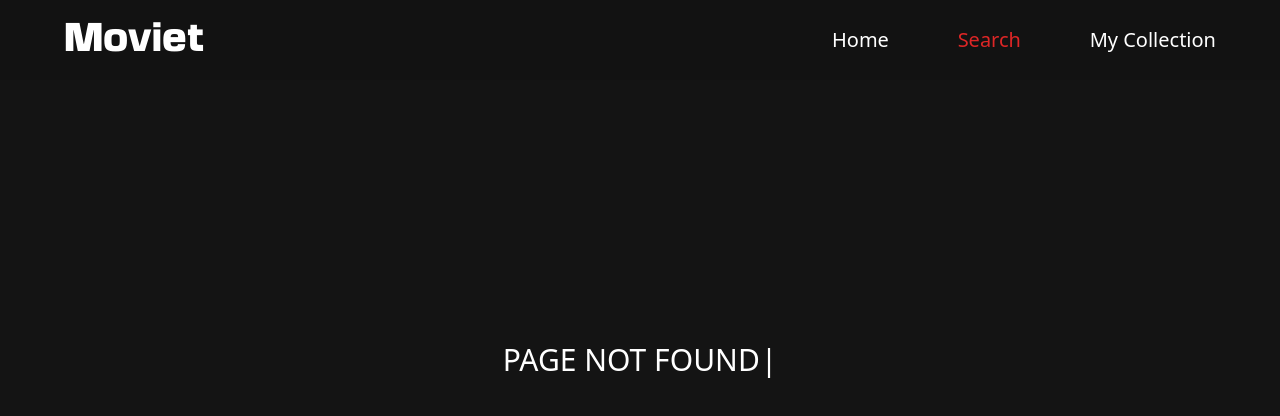
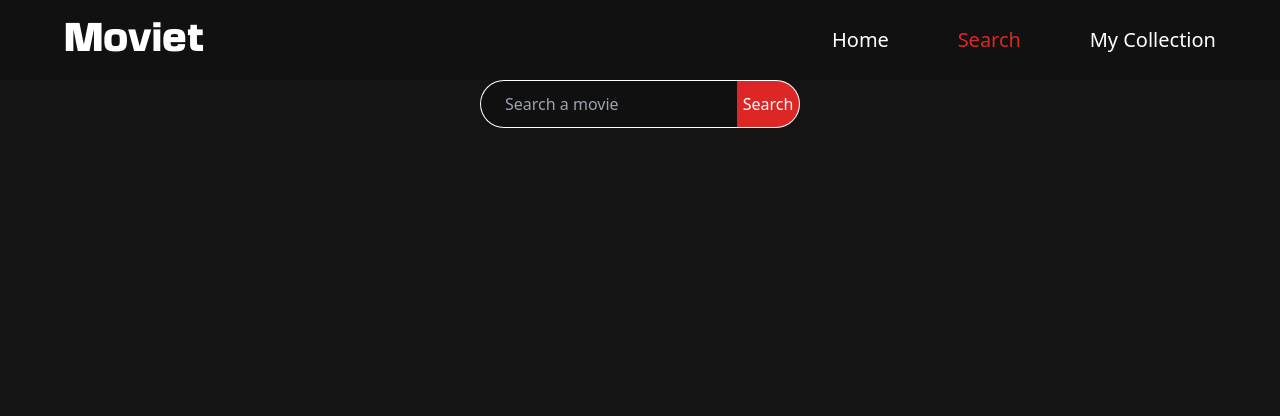
Before and after one commit to ogulcancevik/moviet, a React (Vite) app: page /search in a window 1280 px wide. Before the commit this address had no page. Shown: the top 416 px of the page. Built offline with nearby package versions, Linux system fonts and the light colour scheme.

Commit message:
feat: movie search added.

```diff
--- a/src/App.tsx
+++ b/src/App.tsx
@@ -6,6 +6,7 @@ import CollectionView from './views/CollectionView'
 import HomeView from './views/HomeView'
 import MovieDetailView from './views/MovieDetailView'
 import NotFoundView from './views/NotFoundView'
+import SearchView from './views/SearchView'
 const App: React.FC = () => {
   return (
       <>
@@ -15,6 +16,7 @@ const App: React.FC = () => {
           <Route path="/" element={<HomeView />} />
           <Route path="/movie/:movieId" element={<MovieDetailView />} />
           <Route path="/collection" element={<CollectionView />} />
+          <Route path="/search" element={<SearchView />} />
           <Route path="*" element={<NotFoundView />} />
         </Routes>
       </>
--- a/src/app/modules/movie/movie.actions.ts
+++ b/src/app/modules/movie/movie.actions.ts
@@ -1,6 +1,6 @@
 import { AppDispatch } from '@/app/store'
 import { movieService } from '@/services/movie.service'
-import { SET_MOVIE_CREDITS, SET_MOVIE_DETAIL, SET_MOVIE_TRAILER_INFO, SET_POPULAR_MOVIES, SET_SIMILAR_MOVIES, SET_TOP_RATED_MOVIES } from './movie'
+import { SET_MOVIE_CREDITS, SET_MOVIE_DETAIL, SET_MOVIE_TRAILER_INFO, SET_POPULAR_MOVIES, SET_SEARCHED_MOVIES, SET_SIMILAR_MOVIES, SET_TOP_RATED_MOVIES } from './movie'
 
 export const getPopularMovies = () => async (dispatch: AppDispatch) => {
   const { results } = await movieService.fetchPopularMovies()
@@ -37,3 +37,12 @@ export const getMovieDetail = (movieId : number) => async (dispatch: any) => {
   await dispatch(getMovieTrailerInfo(movieId))
   await dispatch(getSimilarMovies(movieId))
 }
+
+export const getSearchedMovies = (query : string) => async (dispatch: AppDispatch) => {
+  const results = await movieService.fetchSearchedMovie(query)
+  if (!results.length) {
+    console.log('film yok aq')
+    return
+  }
+  dispatch(SET_SEARCHED_MOVIES(results))
+}
--- a/src/app/modules/movie/movie.ts
+++ b/src/app/modules/movie/movie.ts
@@ -1,12 +1,18 @@
 import { createSlice } from '@reduxjs/toolkit'
-import { IMovie, IMovieCredits, IMovieDetail, IMovieTrailerInfo } from './movie.types'
+import {
+  IMovie,
+  IMovieCredits,
+  IMovieDetail,
+  IMovieTrailerInfo
+} from './movie.types'
 export interface MovieState {
-  popularMovies: IMovie[],
-  topRatedMovies: IMovie[],
-  movieTrailerInfo: IMovieTrailerInfo[],
-  movieDetail: IMovieDetail,
-  movieCredits: IMovieCredits,
-  similarMovies: IMovie[]
+  popularMovies: IMovie[];
+  topRatedMovies: IMovie[];
+  movieTrailerInfo: IMovieTrailerInfo[];
+  movieDetail: IMovieDetail;
+  movieCredits: IMovieCredits;
+  similarMovies: IMovie[];
+  searchedMovies: IMovie[];
 }
 
 const initialState: MovieState = {
@@ -15,7 +21,8 @@ const initialState: MovieState = {
   movieTrailerInfo: [],
   movieDetail: {} as IMovieDetail,
   movieCredits: {} as IMovieCredits,
-  similarMovies: []
+  similarMovies: [],
+  searchedMovies: []
 }
 
 export const movieSlice = createSlice({
@@ -39,9 +46,20 @@ export const movieSlice = createSlice({
     },
     SET_SIMILAR_MOVIES: (state, action) => {
       state.similarMovies = action.payload
+    },
+    SET_SEARCHED_MOVIES: (state, action) => {
+      state.searchedMovies = action.payload
     }
   }
 })
 
-export const { SET_POPULAR_MOVIES, SET_TOP_RATED_MOVIES, SET_MOVIE_TRAILER_INFO, SET_MOVIE_DETAIL, SET_MOVIE_CREDITS, SET_SIMILAR_MOVIES } = movieSlice.actions
+export const {
+  SET_POPULAR_MOVIES,
+  SET_TOP_RATED_MOVIES,
+  SET_MOVIE_TRAILER_INFO,
+  SET_MOVIE_DETAIL,
+  SET_MOVIE_CREDITS,
+  SET_SIMILAR_MOVIES,
+  SET_SEARCHED_MOVIES
+} = movieSlice.actions
 export default movieSlice.reducer
--- a/src/components/CollectionCard.tsx
+++ b/src/components/CollectionCard.tsx
@@ -12,11 +12,11 @@ const CollectionCard: React.FC<ICollectionCardProps> = (props) => {
     window.location.href = `/movie/${id}`
   }
   return (
-    <div className="grid grid-cols-5 mt-5">
+    <div className="grid grid-cols-6 mt-5">
       {collection.map((movie) => {
         return (
           <div
-            className="flex flex-col justify-center items-center mb-5 animate__animated animate__fadeInDown  cursor-pointer"
+            className="flex flex-col justify-center items-center mb-5 animate__animated animate__zoomIn  cursor-pointer"
             key={movie.id}
             onClick={() => redirectMovieDetail(movie)}
           >
--- /dev/null
+++ b/src/components/SearchInput.tsx
@@ -0,0 +1,39 @@
+import { getSearchedMovies } from '@/app/modules/movie/movie.actions'
+import { useAppDispatch } from '@/app/store'
+import React, { useState } from 'react'
+
+const SearchInput: React.FC = () => {
+  const dispatch = useAppDispatch()
+  const [query, setQuery] = useState<string>('')
+  const handleSearch = async () => {
+    if (!query) return
+    await dispatch(getSearchedMovies(query))
+    setQuery('')
+  }
+  return (
+    <div className="flex justify-center animate__animated animate__fadeInDown">
+      <div className="mt-20 flex w-3/12">
+        <input
+          value={query}
+          placeholder="Search a movie"
+          onChange={(e) => setQuery(e.target.value)}
+          onKeyPress={(e) => {
+            if (e.key === 'Enter') {
+              handleSearch()
+            }
+          }}
+          type="text"
+          className="outline-0 border border-white rounded-l-full border-r-0 bg-black bg-opacity-20 w-full h-12 pl-6"
+        />
+        <div
+          onClick={handleSearch}
+          className="cursor-pointer bg-custom-red hover:bg-white hover:text-custom-red transition-all h-12 rounded-r-full border-white border border-l-0 items-center flex w-20 justify-center"
+        >
+          Search
+        </div>
+      </div>
+    </div>
+  )
+}
+
+export default SearchInput
--- /dev/null
+++ b/src/components/SearchedMovies.tsx
@@ -0,0 +1,36 @@
+import { IMovie } from '@/app/modules/movie/movie.types'
+import React from 'react'
+interface ISearchedMoviesProps {
+  searchedMovies: IMovie[];
+}
+const SearchedMovies: React.FC<ISearchedMoviesProps> = (props) => {
+  const { searchedMovies } = props
+  const redirectMovieDetail = (item: any) => {
+    const { id } = item
+    location.pathname = ''
+    window.location.href = `/movie/${id}`
+  }
+  return (
+    <div
+      className="grid grid-cols-6 gap-4 m-12"
+      style={{
+        height: 'calc(100vh - 8rem)'
+      }}
+    >
+      {searchedMovies.map((movie) => {
+        return (
+          <div key={movie.id} className="animate__animated animate__zoomIn cursor-pointer" onClick={() => redirectMovieDetail(movie)}>
+            <img
+              className="rounded-lg"
+              src={`https://image.tmdb.org/t/p/w500${movie.poster_path}`}
+              alt={movie.title}
+            />
+            <p className="text-center mt-3">{movie.title}</p>
+          </div>
+        )
+      })}
+    </div>
+  )
+}
+
+export default SearchedMovies
--- a/src/services/movie.service.ts
+++ b/src/services/movie.service.ts
@@ -36,11 +36,19 @@ const fetchSmilarMovies = async (movieId: number) => {
   return await responseHandler(response)
 }
 
+const fetchSearchedMovie = async (query: string) => {
+  const url = `${BASE_URL}/search/movie?api_key=${API_KEY}&query=${query}`
+  const response = await fetch(url)
+  const { results } = await responseHandler(response)
+  return await results
+}
+
 export const movieService = {
   fetchPopularMovies,
   fetchMovieTrailerInfo,
   fetchTopRatedMovies,
   fetchMovieDetail,
   fetchMovieCredits,
-  fetchSmilarMovies
+  fetchSmilarMovies,
+  fetchSearchedMovie
 }
--- /dev/null
+++ b/src/views/SearchView.tsx
@@ -0,0 +1,20 @@
+import { movieSelector } from '@/app/selectors'
+import SearchedMovies from '@/components/SearchedMovies'
+import SearchInput from '@/components/SearchInput'
+import React, { useMemo } from 'react'
+import { useSelector } from 'react-redux'
+
+const SearchView: React.FC = () => {
+  const { searchedMovies } = useSelector(movieSelector)
+  const isSearched = useMemo(() => {
+    return searchedMovies.length > 0
+  }, [searchedMovies])
+  return (
+    <div>
+      <SearchInput />
+      {isSearched && <SearchedMovies searchedMovies={searchedMovies} />}
+    </div>
+  )
+}
+
+export default SearchView
```
